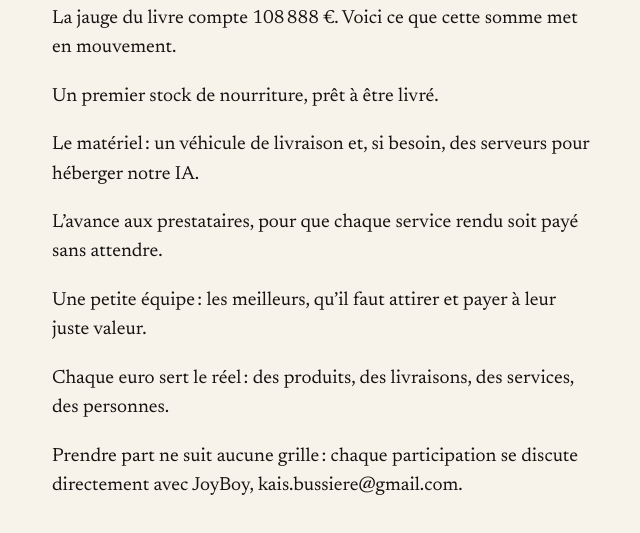
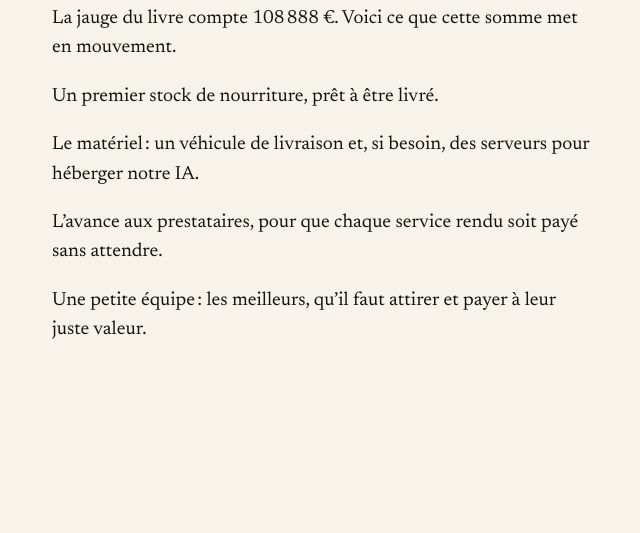
Before and after one commit to Yayamiii/Myr, a plain HTML site: page jauge.html in a window 1280 px wide. Shown: the part 167-700 px from the top of the page, without its empty margins (316-956 px from the left). Drawn offline with Linux system fonts and the light colour scheme.

```diff
--- a/jauge.html
+++ b/jauge.html
@@ -15,8 +15,6 @@
 <p>Le matériel : un véhicule de livraison et, si besoin, des serveurs pour héberger notre IA.</p>
 <p>L’avance aux prestataires, pour que chaque service rendu soit payé sans attendre.</p>
 <p>Une petite équipe : les meilleurs, qu’il faut attirer et payer à leur juste valeur.</p>
-<p>Chaque euro sert le réel : des produits, des livraisons, des services, des personnes.</p>
-<p>Prendre part ne suit aucune grille : chaque participation se discute directement avec JoyBoy, kais.bussiere@gmail.com.</p>
 </main>
 </body>
 </html>
```
Also changed, not shown: en/jauge.html (+0 -2 lines), 1 other file.
